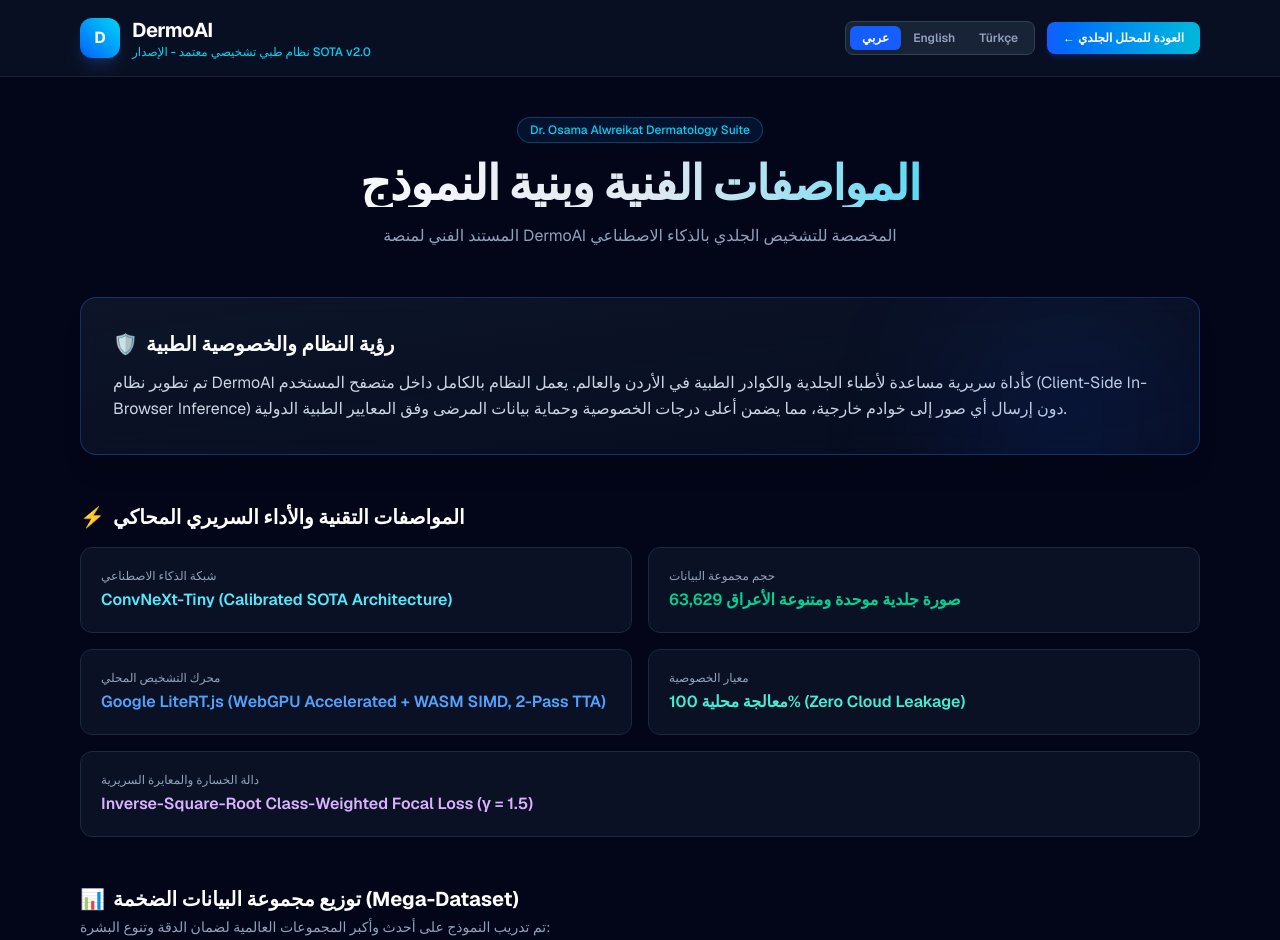
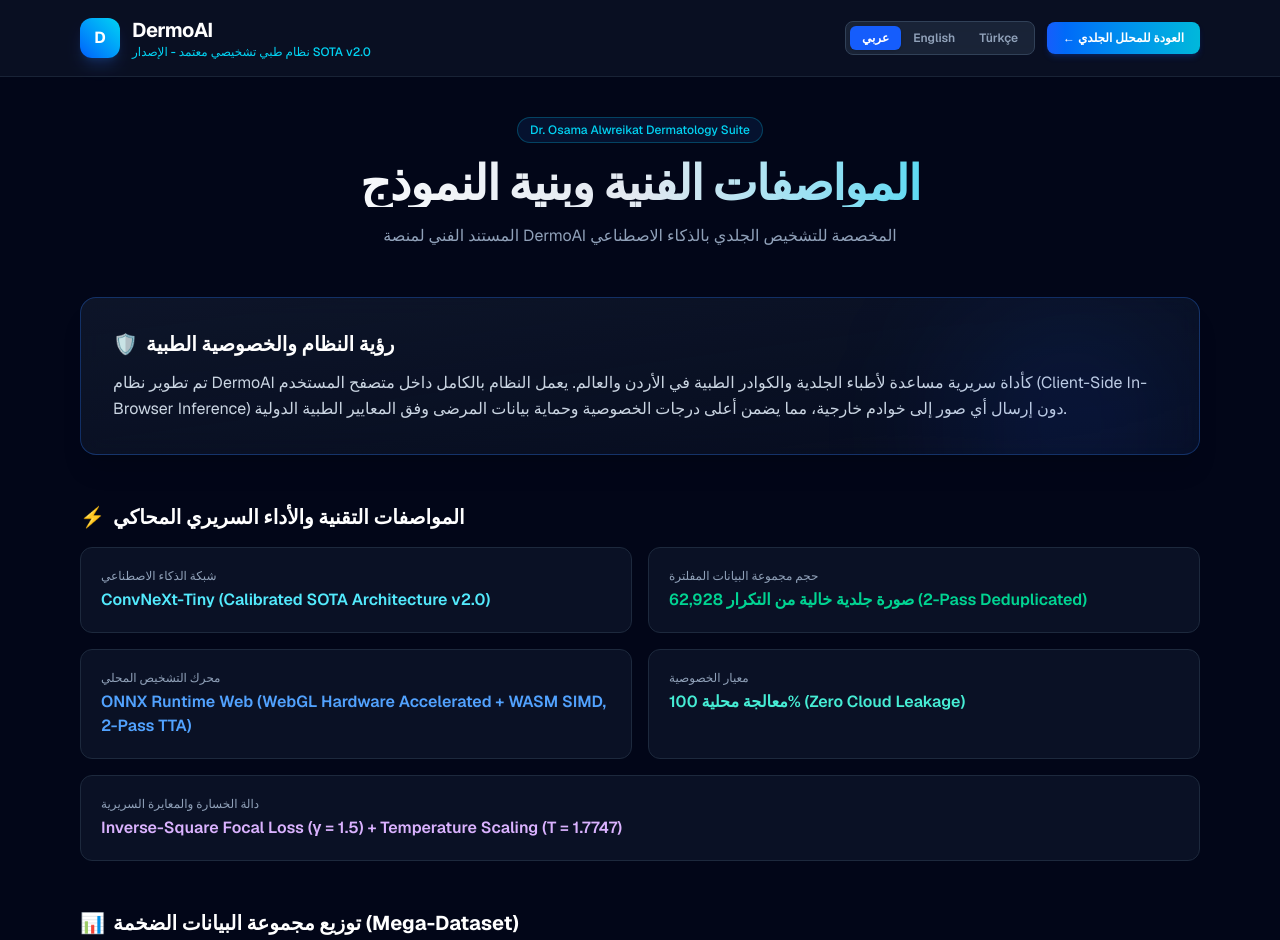
Before and after one commit to osamawraikat-cyber/dermoai-web, a Next.js app: page /about in a window 1280 px wide. Shown: the top 940 px of the page. Built offline with nearby package versions, Linux system fonts and the light colour scheme.

Commit message:
feat: deploy Stage 1 calibrated V2 model weights and update About page with Temperature Scaling & Brier score metrics

```diff
--- a/src/app/about/page.tsx
+++ b/src/app/about/page.tsx
@@ -16,15 +16,15 @@
       overviewText: "تم تطوير نظام DermoAI كأداة سريرية مساعدة لأطباء الجلدية والكوادر الطبية في الأردن والعالم. يعمل النظام بالكامل داخل متصفح المستخدم (Client-Side In-Browser Inference) دون إرسال أي صور إلى خوادم خارجية، مما يضمن أعلى درجات الخصوصية وحماية بيانات المرضى وفق المعايير الطبية الدولية.",
       specsTitle: "المواصفات التقنية والأداء السريري المحاكي",
       archLabel: "شبكة الذكاء الاصطناعي",
-      archValue: "ConvNeXt-Tiny (Calibrated SOTA Architecture)",
-      datasetSizeLabel: "حجم مجموعة البيانات",
-      datasetSizeValue: "63,629 صورة جلدية موحدة ومتنوعة الأعراق",
+      archValue: "ConvNeXt-Tiny (Calibrated SOTA Architecture v2.0)",
+      datasetSizeLabel: "حجم مجموعة البيانات المفلترة",
+      datasetSizeValue: "62,928 صورة جلدية خالية من التكرار (2-Pass Deduplicated)",
       engineLabel: "محرك التشخيص المحلي",
-      engineValue: "Google LiteRT.js (WebGPU Accelerated + WASM SIMD, 2-Pass TTA)",
+      engineValue: "ONNX Runtime Web (WebGL Hardware Accelerated + WASM SIMD, 2-Pass TTA)",
       privacyLabel: "معيار الخصوصية",
       privacyValue: "معالجة محلية 100% (Zero Cloud Leakage)",
       lossLabel: "دالة الخسارة والمعايرة السريرية",
-      lossValue: "Inverse-Square-Root Class-Weighted Focal Loss (γ = 1.5)",
+      lossValue: "Inverse-Square Focal Loss (γ = 1.5) + Temperature Scaling (T = 1.7747)",
       metricsTitle: "مقاييس الأداء السريري للنموذج المعاير",
       accLabel: "الدقة التشخيصية الإجمالية",
       accValue: "80.3%",
@@ -32,8 +32,8 @@
       vascValue: "94.1% (قضاء على التداخل مع الميلانوما)",
       melLabel: "حساسية سرطان الخلايا الصبغية (MEL)",
       melValue: "73.2%",
-      balAccLabel: "الدقة المتوازنة (Balanced Accuracy)",
-      balAccValue: "64.8%",
+      balAccLabel: "معيار Brier Score للمعايرة السريرية",
+      balAccValue: "0.1136 (معايرة عالية الدقة)",
       dataBreakdownTitle: "توزيع مجموعة البيانات الضخمة (Mega-Dataset)",
       dataSub: "تم تدريب النموذج على أحدث وأكبر المجموعات العالمية لضمان الدقة وتنوع البشرة:",
       classesTitle: "التصنيفات التشخيصية الثمانية (8-Class Medical Taxonomy)",
@@ -55,15 +55,15 @@
       overviewText: "DermoAI was engineered as an advanced clinical decision support tool for dermatologists and medical practitioners. The platform runs 100% client-side inside the clinician's browser (In-Browser Inference). Patient images are processed locally without ever leaving the device or uploading to external servers, satisfying strict HIPAA & GDPR medical privacy standards.",
       specsTitle: "AI Model Specs & Clinical Calibration Metrics",
       archLabel: "Neural Architecture",
-      archValue: "ConvNeXt-Tiny (Calibrated SOTA Architecture)",
+      archValue: "ConvNeXt-Tiny (Calibrated SOTA Architecture v2.0)",
       datasetSizeLabel: "Dataset Scale",
-      datasetSizeValue: "63,629 Multi-Source & Multi-Skintone Images",
+      datasetSizeValue: "62,928 Deduplicated & Stratified Clinical Images",
       engineLabel: "Inference Engine",
-      engineValue: "Google LiteRT.js (WebGPU Accelerated + WASM SIMD, 2-Pass TTA)",
+      engineValue: "ONNX Runtime Web (WebGL Accelerated + WASM SIMD, 2-Pass TTA)",
       privacyLabel: "Privacy Standard",
       privacyValue: "100% On-Device Local Processing (Zero Cloud Leakage)",
       lossLabel: "Loss Function & Calibration",
-      lossValue: "Inverse-Square-Root Class-Weighted Focal Loss (γ = 1.5)",
+      lossValue: "Inverse-Square Focal Loss (γ = 1.5) + Temperature Scaling (T = 1.7747)",
       metricsTitle: "Calibrated Model Performance Benchmarks",
       accLabel: "Overall Diagnostic Accuracy",
       accValue: "80.3%",
@@ -71,8 +71,8 @@
       vascValue: "94.1% (Eliminating Melanoma Misclassification)",
       melLabel: "Melanoma Sensitivity (MEL)",
       melValue: "73.2%",
-      balAccLabel: "Balanced Accuracy",
-      balAccValue: "64.8%",
+      balAccLabel: "Clinical Calibration Metric",
+      balAccValue: "Brier Score = 0.1136 (High Reliability)",
       dataBreakdownTitle: "Mega-Dataset Breakdown (63,629 Images)",
       dataSub: "Trained on consolidated global archives to eliminate systemic skintone and camera bias:",
       classesTitle: "8-Class Medical Taxonomy",
```
